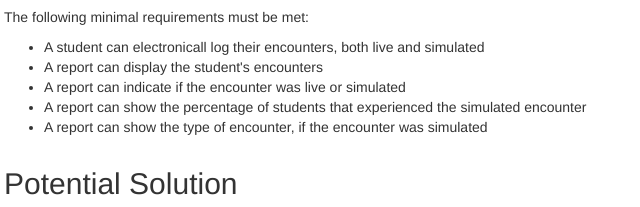
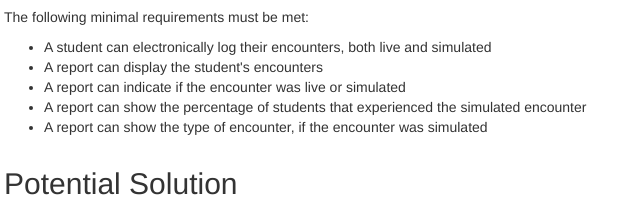
Before and after one commit to creighton/patient-encounters-usecase, a plain HTML site: page index.html in a window 1280 px wide. Shown: the part 329-536 px from the top of the page, 66-706 px from the left. Drawn offline with nearby package versions, Linux system fonts and the light colour scheme.

Commit message:
Update index.html

```diff
--- a/index.html
+++ b/index.html
@@ -37,7 +37,7 @@
                        The following minimal requirements must be met:
                     </p>
                    <ul>
-                       <li>A student can electronicall log their encounters, both live and simulated</li>
+                       <li>A student can electronically log their encounters, both live and simulated</li>
                        <li>A report can display the student's encounters</li>
                        <li>A report can indicate if the encounter was live or simulated</li>
                        <li>A report can show the percentage of students that experienced the simulated encounter</li>
```
